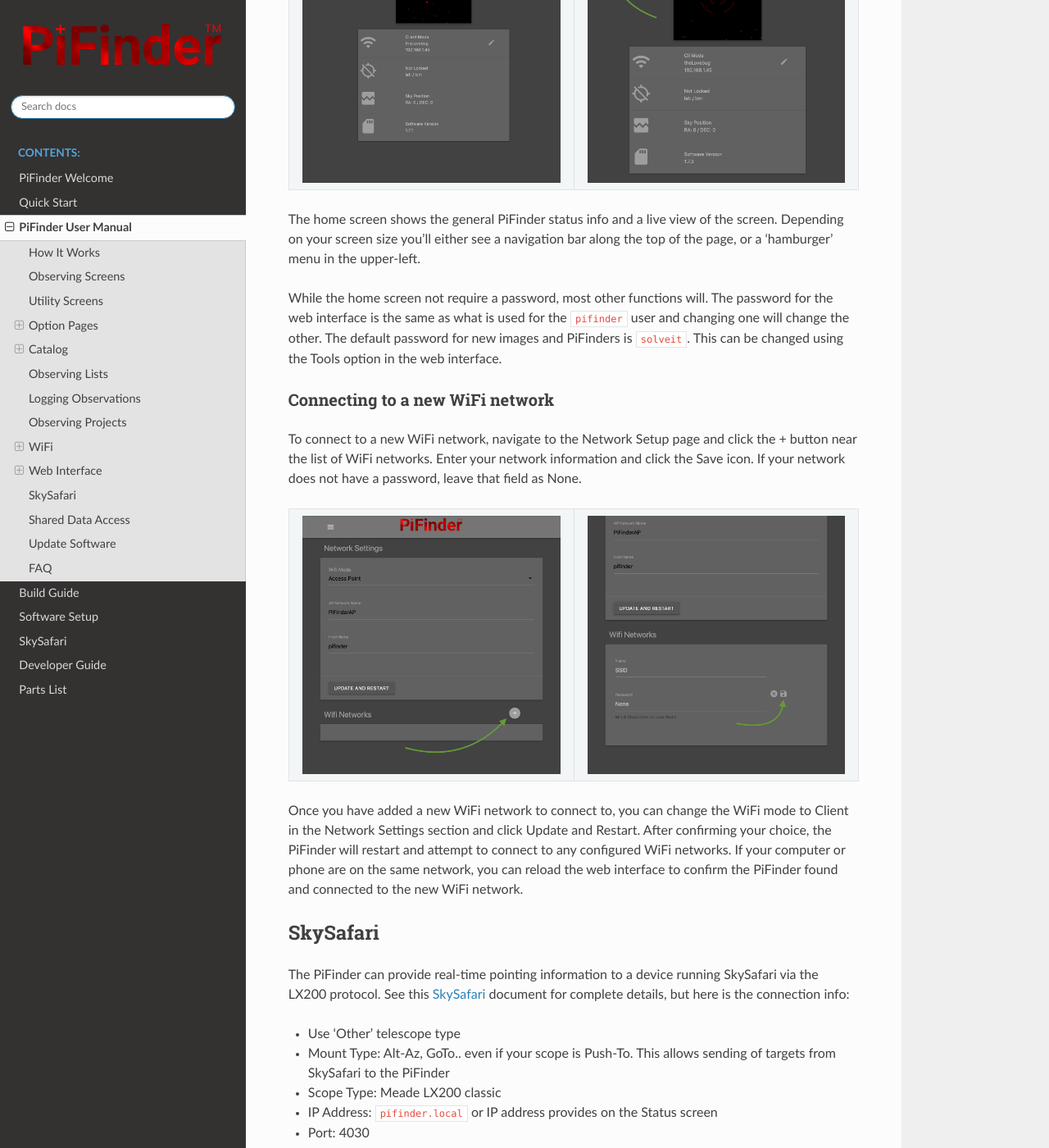
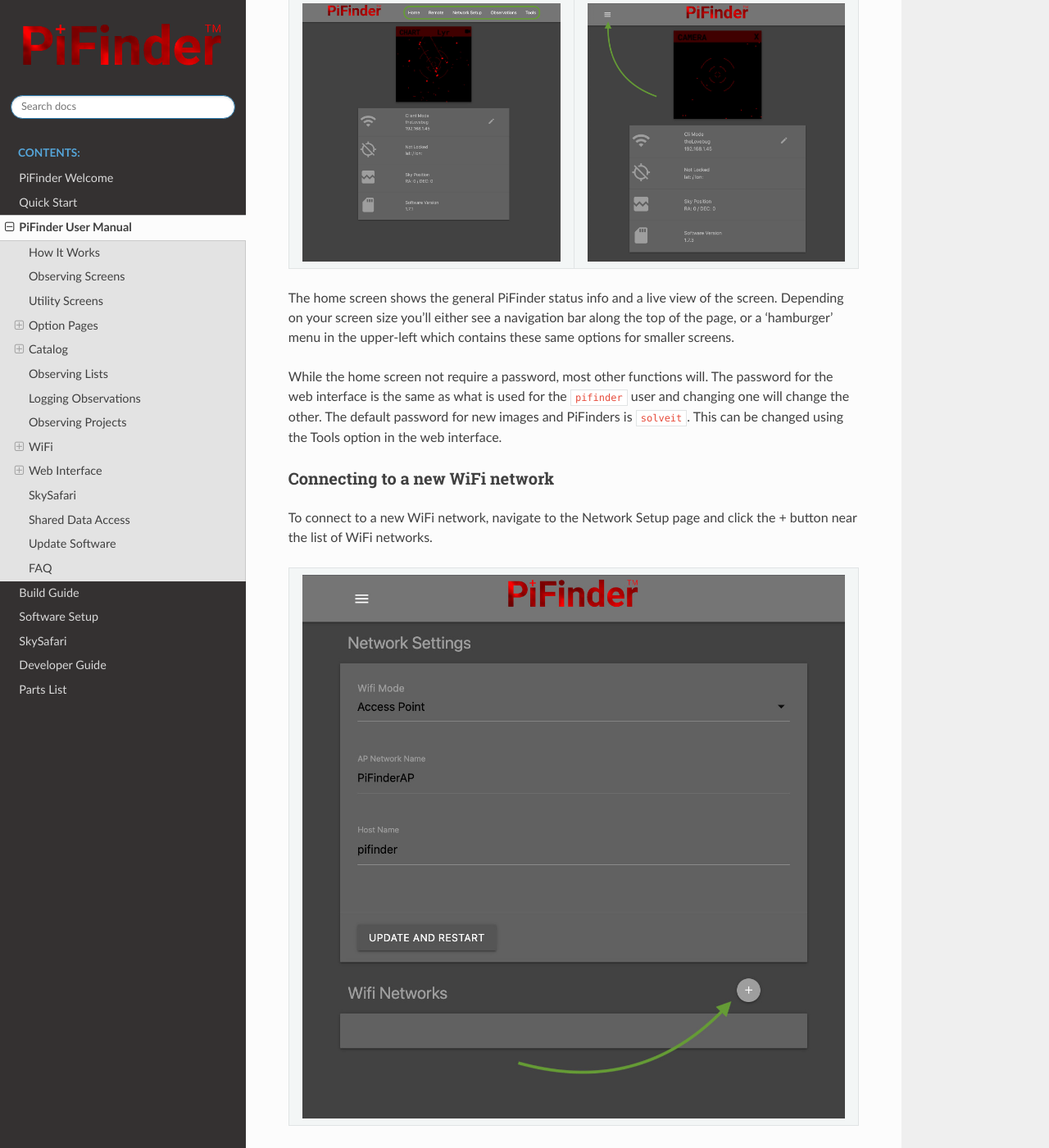
Before and after one commit to brickbots/PiFinder, a Sphinx documentation site: the page built from docs/source/user_guide.rst, in a window 1280 px wide and 1400 px high, scrolled down 16214 px. Shown: the whole window at 82% size. Built offline with Sphinx 7.4.7 and the Read the Docs theme 2.0.0, drawn with Linux system fonts in a browser that asks for light colours; some of the changed text lies outside the part shown.

Commit message:
Fix typos and clarify wifi settings

```diff
--- a/docs/source/user_guide.rst
+++ b/docs/source/user_guide.rst
@@ -499,21 +501,21 @@
 
      - .. image:: images/user_guide/pf_web_home_hamburger.jpg
 
-The home screen shows the general PiFinder status info and a live view of the screen.  Depending on your screen size you'll either see a navigation bar along the top of the page, or a 'hamburger' menu in the upper-left.
+The home screen shows the general PiFinder status info and a live view of the screen.  Depending on your screen size you'll either see a navigation bar along the top of the page, or a 'hamburger' menu in the upper-left which contains these same options for smaller screens.
 
 While the home screen not require a password, most other functions will.  The password for the web interface is the same as what is used for the ``pifinder`` user and changing one will change the other.  The default password for new images and PiFinders is ``solveit``.  This can be changed using the Tools option in the web interface.
 
 Connecting to a new WiFi network
 ---------------------------------
 
-To connect to a new WiFi network, navigate to the Network Setup page and click the + button near the list of WiFi networks.  Enter your network information and click the Save icon.  If your network does not have a password, leave that field as None.
+To connect to a new WiFi network, navigate to the Network Setup page and click the + button near the list of WiFi networks.
 
 .. list-table::
    :width: 100%
 
    * - .. image:: images/user_guide/pf_web_net1.jpg
 
-     - .. image:: images/user_guide/pf_web_net2.jpg
+Enter your network name (SSID) in the Name input and your password below in the Password input.  If your network does not have a password, leave that input as None.  Make sure to click the 'SAVE' button to save your changes
 
 Once you have added a new WiFi network to connect to, you can change the WiFi mode to Client in the Network Settings section and click Update and Restart.  After confirming your choice, the PiFinder will restart and attempt to connect to any configured WiFi networks.  If your computer or phone are on the same network, you can reload the web interface to confirm the PiFinder found and connected to the new WiFi network.
 
```
Also changed, not shown: other parts of docs/source/user_guide.rst (+4 -2 lines), docs/source/images/quick_start/pf_rear copy.jpeg (added).
